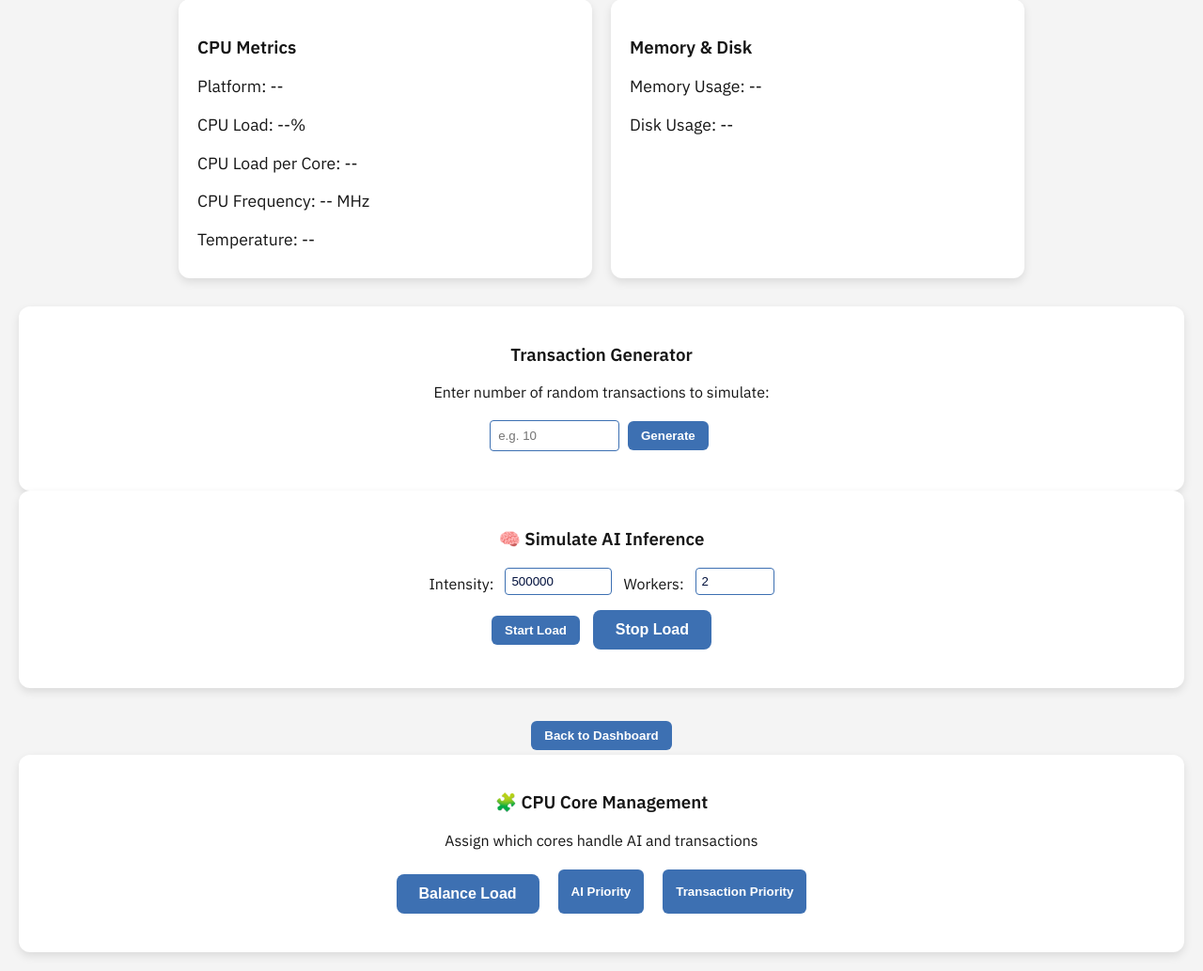
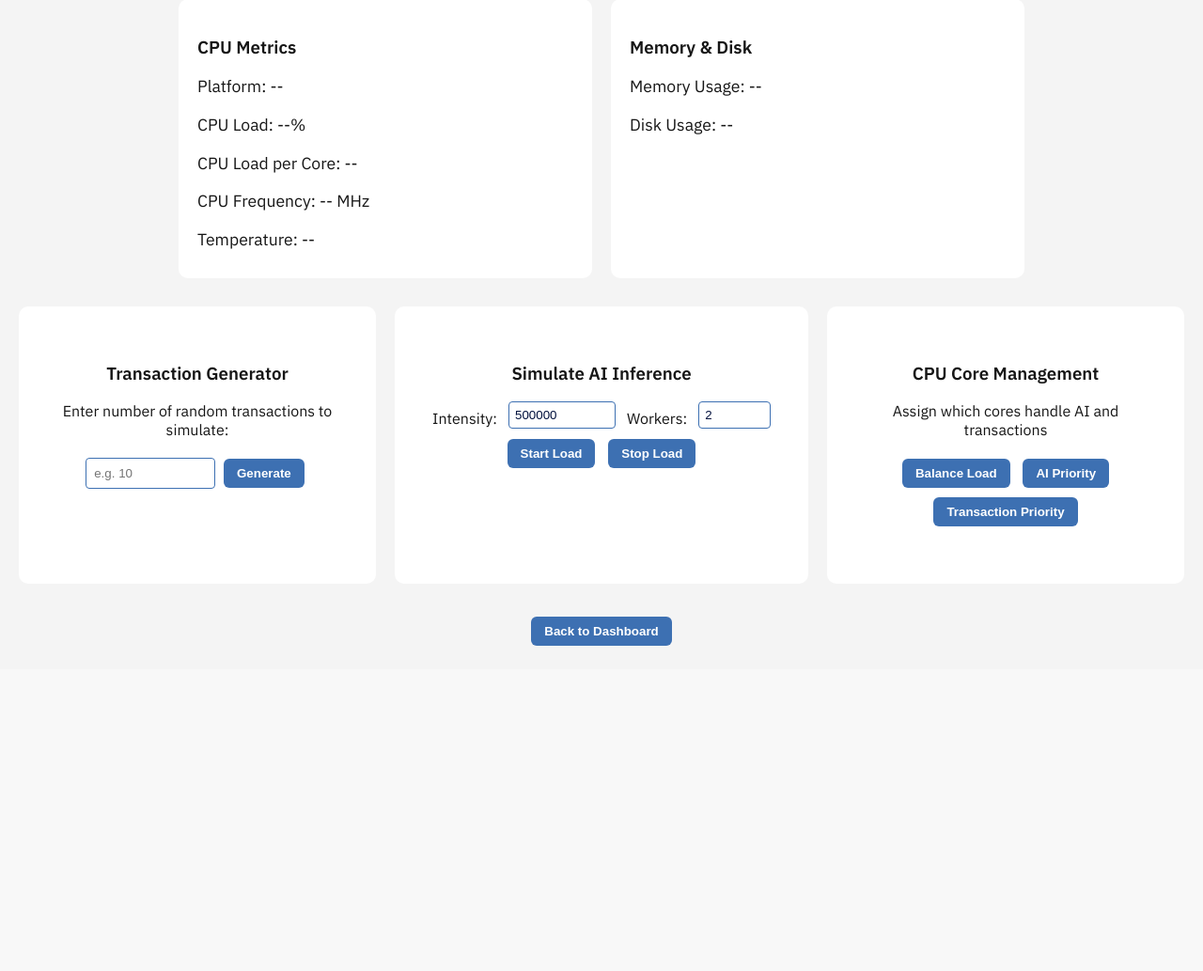
Before and after one commit to Caknesga/mini-zseries-odroid, a Flask app: page /hardware_monitor in a window 1280 px wide. Shown: the part 133-1166 px from the top of the page at 94% size. After the commit the page ends 820 px from the top, so only its background shows below. Run offline with Flask 3, Linux system fonts and the light colour scheme.

Commit message:
lots of frontend

```diff
--- a/workloads/transaction/static/style.css
+++ b/workloads/transaction/static/style.css
@@ -103,11 +103,22 @@ form {
   margin: 30px auto;
 }
 
+.card-container {
+  display: flex;
+  justify-content: center;   /* centers them horizontally */
+  align-items: stretch;  /* make all cards equal height */
+  gap: 20px;                 /* spacing between cards */
+  flex-wrap: wrap;           /* allow wrapping on small screens */
+  margin-top: 30px;
+}
+
 .card {
-  background-color: white;
+  background-color: #fff;
+  border-radius: 10px;
+
   padding: 20px;
-  border-radius: 12px;
-  box-shadow: 0 4px 10px rgba(0, 0, 0, 0.1);
+  flex: 1 1 300px;           /* responsive width */
+  max-width: 400px;
 }
 
 .metric {
@@ -142,16 +153,19 @@ form {
   border-radius: 12px;
   box-shadow: 0 4px 10px rgba(0, 0, 0, 0.1);
   display: flex;
-  justify-content: center;
-  align-items: flex-start;
-  gap: 40px;
-  margin-top: 40px;
-  flex-wrap: wrap;
+  justify-content: center;  /* centers child horizontally */
+  align-items: center;      /* centers child vertically */
+  margin: 40px auto;        /* centers the container on the page */
+  width: 90%;               /* controls the width */
+  max-width: 1400px;
+  gap: 15px;
 }
 
 .transfer label {
   font-weight: 600;
-  margin-top: 10px;
+  margin-top: 4px;
+  margin-right: 10px;
+  margin-left: 10px;
   color: #161616;
 }
 
@@ -170,7 +184,7 @@ form {
 }
 
 .transfer button {
-  margin-top: 15px;
+  margin-top: 5px;
   background-color: #3d70b2;
   color: white;
   padding: 10px;
@@ -179,6 +193,7 @@ form {
   font-weight: 600;
   cursor: pointer;
   transition: background-color 0.2s ease;
+  height: 35px;
 }
 
 .transfer button:hover {
--- a/workloads/transaction/templates/hardware_monitor.html
+++ b/workloads/transaction/templates/hardware_monitor.html
@@ -28,6 +28,9 @@
   </div>
 
 
+  <div class="card-container">
+  <div class="card" style="text-align:center;">
+    <!-- Transaction Generator -->
      <div class="card" style="grid-column: span 2; text-align:center;">
         <h3>Transaction Generator</h3>
         <p>Enter number of random transactions to simulate:</p>
@@ -35,9 +38,12 @@
         <button onclick="generateTransactions()" class="btn-primary">Generate</button>
         <p id="txResult" style="margin-top:10px; font-weight:600;"></p>
       </div>
+  </div>
 
   <div class="card" style="text-align:center;">
-  <h3>🧠 Simulate AI Inference</h3>
+    <!-- Simulate AI Inference -->
+     <div class="card" style="text-align:center;">
+  <h3>Simulate AI Inference</h3>
 
   <div style="display:flex; gap:12px; justify-content:center; align-items:center;">
     <label>Intensity:</label>
@@ -49,27 +55,32 @@
 
   <div>
         <button class="btn-primary" onclick="startFakeAI()">Start Load</button>
-    <button class="btn-secondary" onclick="stopFakeAI()">Stop Load</button>
+        <button class="btn-primary" onclick="stopFakeAI()">Stop Load</button>
       </div>
 
-  <p id="aiStatus" style="margin-top:10px; font-weight:600;"></p>
+      <p id="aiStatus" style="font-weight:600;"></p>
     </div>
+  </div>
+
+  <div class="card" style="text-align:center;">
+    <!-- CPU Core Management -->
+     <div class="card" style="text-align:center;">
+        <h3>CPU Core Management</h3>
+        <p>Assign which cores handle AI and transactions</p>
+
+        <div>
+          <button onclick="pinCores('balance')" class="btn-primary">Balance Load</button>
+          <button onclick="pinCores('ai_priority')" class="btn-primary">AI Priority</button>
+          <button onclick="pinCores('tx_priority')" class="btn-primary">Transaction Priority</button>
+        </div>
+        <p id="pinStatus" style="margin-top:10px; font-weight:600;"></p>
+      </div>
+     </div>
+</div>
+
 
  <div class="nav">
     <button onclick="window.location.href='/'">Back to Dashboard</button>
-  </div>
-
-  <div class="card" style="text-align:center;">
-  <h3>🧩 CPU Core Management</h3>
-  <p>Assign which cores handle AI and transactions</p>
-
-  <div style="display:flex; gap:10px; justify-content:center;">
-    <button onclick="pinCores('balance')" class="btn-secondary">Balance Load</button>
-    <button onclick="pinCores('ai_priority')" class="btn-primary">AI Priority</button>
-    <button onclick="pinCores('tx_priority')" class="btn-primary">Transaction Priority</button>
-  </div>
-
-  <p id="pinStatus" style="margin-top:10px; font-weight:600;"></p>
   </div>
 
 <script>
--- a/workloads/transaction/templates/index.html
+++ b/workloads/transaction/templates/index.html
@@ -87,7 +87,7 @@
     <input type="number" id="transferAmount" placeholder="Amount">
 
     <button type="submit" class="btn-primary">Transfer</button>
-    <p id="transferResult"></p>
+  <p id="transferResult"></p>
   </form>
 
 
```
Lines whose indentation alone changed are shown as unchanged.
